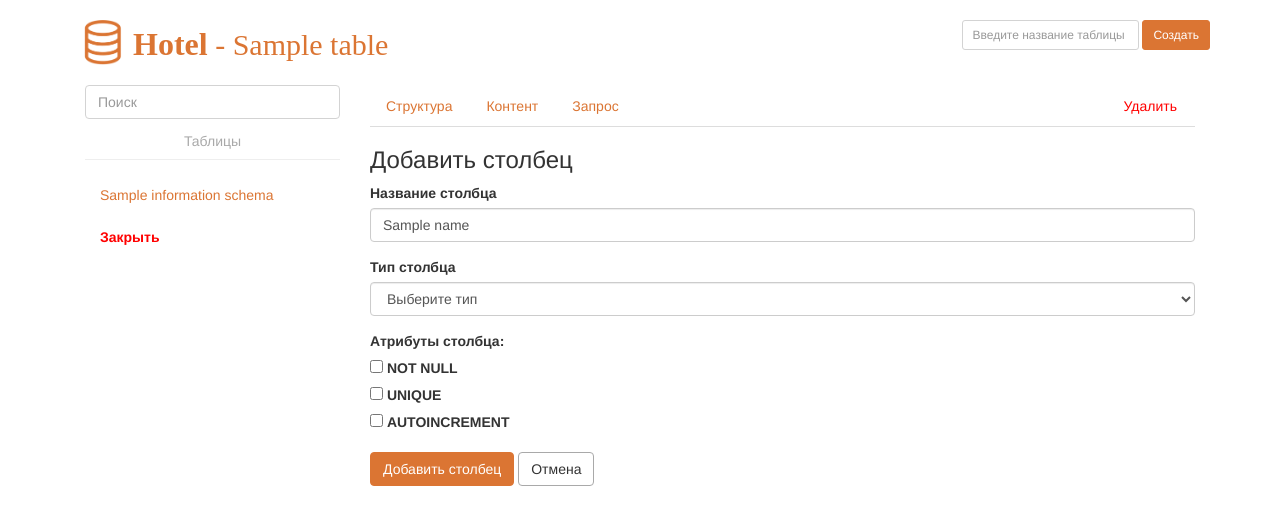
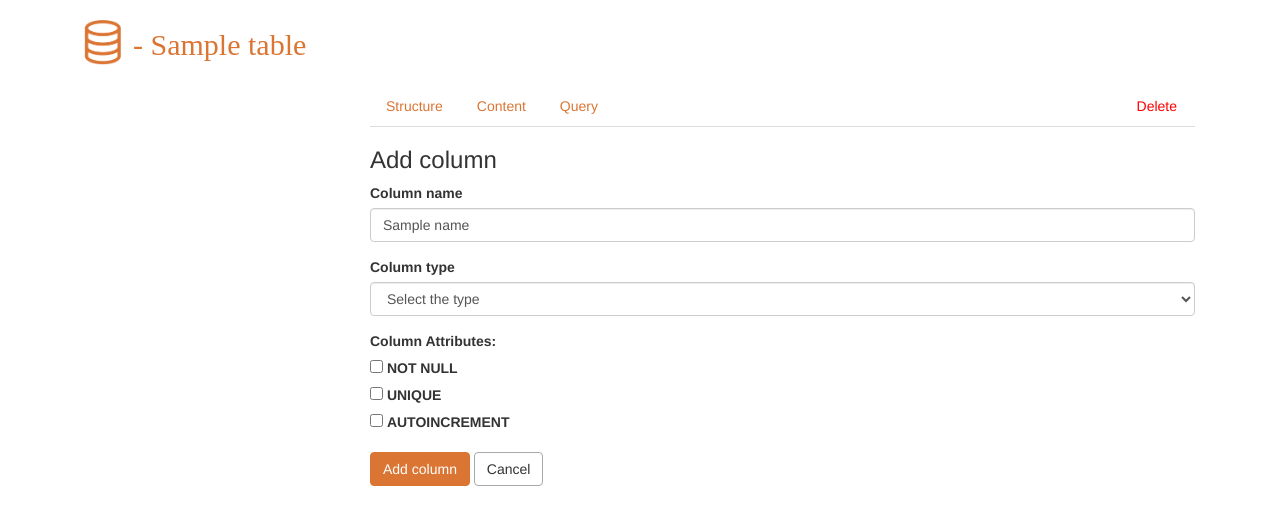
Before and after one commit to BlazeStudio/PostrgreSQL-Web-GUI, a Flask app: template templates/add_column.html in a window 1280 px wide. Shown: the top 525 px of the page. Run offline with Flask 3, Linux system fonts and the light colour scheme; the template is opened without the code that fills it: most values are stand-ins (such as "Sample title", 1, 10 or a date in 2020); a database or web service that is not in the repository returns one stand-in record (values such as "Sample title"); some libraries are stand-ins or nearby versions.

Commit message:
localization

```diff
--- a/main.py
+++ b/main.py
@@ -62,7 +62,7 @@ class PostgresTools():
             self.cursor.execute('SELECT * FROM %s;' % table)
             return self.cursor.fetchall()
         except Exception as e:
-            print(f"Ошибка при выполнении запроса: {e}")
+            print(f"Error updating the cell: {e}")
             return None
 
     def table_sql(self, table):
@@ -125,7 +125,7 @@ class PostgresTools():
             self.cursor.execute(sql)
             self.db.commit()
         except Exception as e:
-            print(f"Ошибка при обновлении ячейки: {e}")
+            print(f"Error updating the cell: {e}")
 
     def get_table_info(self, table):
         try:
@@ -171,7 +171,7 @@ class PostgresTools():
             table_page = self.cursor.fetchall()
             return table_page
         except Exception as e:
-            print(f"Ошибка при выполнении запроса paginate: {e}")
+            print(f"Error when executing the paginate request: {e}")
             return None
 
 
@@ -198,17 +198,17 @@ class PostgresTools():
             existing_columns = [row[0] for row in self.cursor.fetchall()]
 
             if column not in existing_columns:
-                flash('Столбец "%s" не существует в таблице' % column, 'danger')
+                flash('The column "%s" does not exist in the table' % column, 'danger')
                 return
 
             sql = f'ALTER TABLE {table} DROP COLUMN {column}'
             print(sql)
             self.cursor.execute(sql)
 
-            flash('Столбец "%s" успешно удален из таблицы' % column, 'success')
+            flash('Column "%s" has been successfully deleted from the table' % column, 'success')
         except Exception as e:
             print(f"Error deleting column: {e}")
-            flash('Произошла ошибка при удалении столбца: %s' % e, 'danger')
+            flash('An error occurred when deleting a column: %s' % e, 'danger')
         finally:
             self.db.commit()
 
@@ -286,7 +286,7 @@ def index():
         if request.method == 'POST':
             port = request.form.get('port')
             if int(port) < 0:
-                flash(f'Ошибка при входе. Неверное значение порта', 'danger')
+                flash(f'Error logging in. Invalid port value', 'danger')
                 return render_template('index.html')
             dbname = request.form.get('dbname')
             user = request.form.get('username')
@@ -295,7 +295,7 @@ def index():
             try:
                 join(dbname,user,password,host,port)
             except Exception:
-                flash(f'Ошибка при входе. Проверьте правильность данных.', 'danger')
+                flash(f'Error logging in. Check that the data is correct.', 'danger')
     return render_template('index.html')
 
 
@@ -317,7 +317,7 @@ def table_info(table):
 def rename_column(table):
     rename = request.args.get('rename')
     infos = dataset.get_table_info(table)
-    column_names = [row[0] for row in infos]  # Получаем имена столбцов
+    column_names = [row[0] for row in infos]
     if request.method == 'POST':
         new_name = request.form.get('rename_to', '')
         rename = request.form.get('rename', '')
@@ -325,11 +325,11 @@ def rename_column(table):
             try:
                 dataset.cursor.execute(f'ALTER TABLE {table} RENAME COLUMN {rename} TO {new_name}')
                 dataset.db.commit()
-                flash(f'Столбец "{rename}" успешно переименован в "{new_name}"!', 'success')
+                flash(f'The column "{rename}" has been successfully renamed to "{new_name}"!', 'success')
             except Exception as e:
-                flash(f'Ошибка при переименовании столбца: {e}', 'danger')
+                flash(f'Error when renaming a column: {e}', 'danger')
         else:
-            flash('Название столбца не должно быть пустым или совпадать с другим', 'danger')
+            flash('The column name must not be empty or match another one', 'danger')
         return redirect(url_for('rename_column', table=table))
     return render_template(
         'rename_column.html',
@@ -347,7 +347,7 @@ def delete_column(table):
     infos = dataset.get_table_info(table)
     if request.method == 'POST':
         name = request.form.get('name', '')
-        if (name == None): flash('Столбец не указан', 'danger')
+        if (name == None): flash('The column is not specified', 'danger')
         else:
             dataset.delete_column(table, name)
         return redirect(url_for('table_info', table=table))
@@ -374,12 +374,12 @@ def add_column(table):
         if name and column_type:
             success = dataset.add_column(table, name, column_type, not_null, atr)
             if success:
-                flash('Столбец "%s" был успешно создан' % name, 'success')
+                flash('Column "%s" was successfully created' % name, 'success')
             else:
-                if not_null == 'NOT NULL': flash('В таблице содержатся строчки, невозможно добавить столбец с атрибутом NOT NULL', 'danger')
-                else: flash('Столбец с таким именем уже существует', 'danger')
+                if not_null == 'NOT NULL': flash('The table contains rows, it is impossible to add a column with the NOT NULL attribute', 'danger')
+                else: flash('A column with the same name already exists', 'danger')
         else:
-            flash('Имя и тип не могут быть пустыми', 'danger')
+            flash('The name and type cannot be empty', 'danger')
         return redirect(url_for('add_column', table=table))
     return render_template('add_column.html', column_mapping=column_mapping, table=table)
 
@@ -406,7 +406,7 @@ def apply_changes():
         sql = f"UPDATE {table} SET {name} = '{new_value}' WHERE id = {row}"
         dataset.update_cell(sql)
 
-        return jsonify({'message': 'Данные успешно обновлены в базе данных.'})
+        return jsonify({'message': 'The data has been successfully updated in the database.'})
     except Exception as e:
         return jsonify({'error': str(e)})
 
@@ -426,9 +426,9 @@ def delete_row(table, edit):
         sql = sql[:-5]
         dataset.cursor.execute(sql)
         dataset.db.commit()
-        flash('Строка успешно удалена.', 'success')
+        flash('The row was successfully deleted.', 'success')
     except Exception as e:
-        flash(f'Ошибка при удалении строки: {e}', 'danger')
+        flash(f'Error deleting a row: {e}', 'danger')
     return redirect(url_for('table_content', table=table, edit=edit))
 
 
@@ -480,7 +480,7 @@ def table_query(table):
             row_count = len(data)
         except Exception as exc:
             error = str(exc)
-            if error == "no results to fetch": error = "Успешно!"
+            if error == "no results to fetch": error = "Success!"
     else:
         if request.args.get('sql'):
             sql = request.args.get('sql')
@@ -504,14 +504,14 @@ def table_query(table):
 def table_create():
     table = request.form.get('table_name', '')
     if not table:
-        flash('Введите имя таблицы.', 'danger')
+        flash('Enter the name of the table.', 'danger')
         return redirect(request.referrer)
     try:
         dataset.cursor.execute(f'CREATE TABLE {table}(id SERIAL PRIMARY KEY)')
         dataset.db.commit()
         return redirect(url_for('table_info', table=table))
     except Exception as e:
-        flash(f'Ошибка при создании таблицы: {str(e)}', 'danger')
+        flash(f'Error creating the table: {str(e)}', 'danger')
         return redirect(request.referrer)
 
 
@@ -523,9 +523,9 @@ def delete_table(table):
             dataset.cursor.execute('DROP TABLE %s' % table)
             dataset.db.commit()
         except Exception as exc:
-            flash('Ошибка при удалении таблицы: %s' % exc, 'danger')
+            flash('Error deleting the table: %s' % exc, 'danger')
         else:
-            flash('Таблица "%s" была успешно удалена.' % table, 'success')
+            flash('The table "%s" was successfully deleted.' % table, 'success')
             return redirect(url_for('index'))
     return render_template('delete_table.html', table=table)
 
@@ -576,17 +576,17 @@ def join(dbname, user, password, host, port):
     global dataset
     dataset = PostgresTools(dbname, user, password, host, port)
 
-@app.before_request
-def _before_request():
-    global dataset
-    if database:
-        #Change values for your postgresql database
-        dbname = 'Hotel'
-        user = 'postgres'
-        password = '12345'
-        host = 'localhost'
-        port = 5432
-        dataset = PostgresTools(dbname, user, password, host, port)
+# @app.before_request
+# def _before_request():
+#     global dataset
+#     if database:
+#         #Change values for your postgresql database(FOR TEST)
+#         # dbname = 'Hotel'
+#         # user = 'postgres'
+#         # password = '12345'
+#         # host = 'localhost'
+#         # port = 5432
+#         # dataset = PostgresTools(dbname, user, password, host, port)
 
 def main():
     global database
--- a/templates/add_column.html
+++ b/templates/add_column.html
@@ -1,23 +1,23 @@
 {% extends "base_table.html" %}
 
 {% block inner_content %}
-<h3>Добавить столбец</h3>
+<h3>Add column</h3>
 <form action="{{ url_for('add_column', table=table) }}" class="form" method="post">
   <div class="form-group">
-    <label for="id_name">Название столбца</label>
-    <input class="form-control" id="id_name" name="name" type="text" placeholder="Название столбца" value="{{ name }}" />
+    <label for="id_name">Column name</label>
+    <input class="form-control" id="id_name" name="name" type="text" placeholder="Column name" value="{{ name }}" />
   </div>
   <div class="form-group">
-    <label for="id_type">Тип столбца</label>
+    <label for="id_type">Column type</label>
     <select class="form-control" id="id_type" name="type">
-      <option value="">Выберите тип</option>
+      <option value="">Select the type</option>
       {% for column in column_mapping %}
       <option {% if column == col_type %}selected="selected" {% endif %}value="{{ column }}">{{ column }}</option>
       {% endfor %}
     </select>
   </div>
 <div class="form-group">
-    <label>Атрибуты столбца:</label><br>
+    <label>Column Attributes:</label><br>
     <input type="checkbox" id="not_null" name="not_null">
     <label for="not_null">NOT NULL</label><br>
     <input type="checkbox" id="unique" name="unique">
@@ -25,7 +25,7 @@
     <input type="checkbox" id="autoincrement" name="autoincrement">
     <label for="autoincrement">AUTOINCREMENT</label><br>
   </div>
-  <button style="background: #db7533; border: 1px solid #db7533" class="btn btn-primary" type="submit">Добавить столбец</button>
-  <a class="btn btn-default" href="{{ url_for('table_info', table=table) }}">Отмена</a>
+  <button style="background: #db7533; border: 1px solid #db7533" class="btn btn-primary" type="submit">Add column</button>
+  <a class="btn btn-default" href="{{ url_for('table_info', table=table) }}">Cancel</a>
 </form>
 {% endblock %}
--- a/templates/base.html
+++ b/templates/base.html
@@ -24,8 +24,8 @@
             {% if dataset %}
             <form action="{{ url_for('table_create') }}" class="form-inline pull-right" method="post">
               <input name="redirect" type="hidden" value="{{ request.path }}" />
-              <input style="box-shadow: none; outline: none; border: 1px solid lightgrey" class="form-control input-sm" name="table_name" placeholder="Введите название таблицы" />
-              <button style="background: #db7533; border: 1px solid #db7533" class="btn btn-primary btn-sm" type="submit">Создать</button>
+              <input style="box-shadow: none; outline: none; border: 1px solid lightgrey" class="form-control input-sm" name="table_name" placeholder="Enter the name of the table" />
+              <button style="background: #db7533; border: 1px solid #db7533" class="btn btn-primary btn-sm" type="submit">Create</button>
             </form>
             {% endif %}
           {% endblock %}
--- a/templates/base_table.html
+++ b/templates/base_table.html
@@ -9,16 +9,16 @@
 {% block content %}
   <ul class="nav nav-tabs" role="tablist">
     <li role="presentation" class="{% block structure_tab_class %}{% endblock %}">
-      <a style="color: #db7533" href="{{ url_for('table_info', table=table) }}">Структура</a>
+      <a style="color: #db7533" href="{{ url_for('table_info', table=table) }}">Structure</a>
     </li>
     <li role="presentation" class="{% block content_tab_class %}{% endblock %}">
-      <a style="color: #db7533" href="{{ url_for('table_content', table=table, edit='view') }}">Контент</a>
+      <a style="color: #db7533" href="{{ url_for('table_content', table=table, edit='view') }}">Content</a>
     </li>
     <li role="presentation" class="{% block query_tab_class %}{% endblock %}">
-      <a style="color: #db7533" href="{{ url_for('table_query', table=table) }}">Запрос</a>
+      <a style="color: #db7533" href="{{ url_for('table_query', table=table) }}">Query</a>
     </li>
     <li role="presentation" class="pull-right{% block drop_tab_class %}{% endblock %}">
-      <a style="color: red" href="{{ url_for('delete_table', table=table) }}">Удалить</a>
+      <a style="color: red" href="{{ url_for('delete_table', table=table) }}">Delete</a>
     </li>
     {% block inner_nav %}{% endblock %}
   </ul>
--- a/templates/base_tables.html
+++ b/templates/base_tables.html
@@ -1,12 +1,12 @@
 {% extends "base.html" %}
-<form action="{{ url_for('delete_row', table=table) }}" method="post" onsubmit="return confirm('Вы уверены, что хотите удалить эту строку?')">
+<form action="{{ url_for('delete_row', table=table) }}" method="post" onsubmit="return confirm('Are you sure you want to delete this row?')">
   <input type="hidden" name="row_id" value="{{ column[0] }}">
-  <button type="submit" class="btn btn-danger btn-sm">Удалить</button>
+  <button type="submit" class="btn btn-danger btn-sm">Delete</button>
 </form>
 {% block sidebar %}
   {% if dataset %}
-  <input style="box-shadow: none; outline: none; border: 1px solid lightgrey" class="form-control" id="table-search" placeholder="Поиск" type="text" />
-      <h5 style="color: darkgrey; text-align: center; margin-top: 15px">Таблицы</h5><hr style="margin-top: 10px; margin-bottom: 15px">
+  <input style="box-shadow: none; outline: none; border: 1px solid lightgrey" class="form-control" id="table-search" placeholder="Search" type="text" />
+      <h5 style="color: darkgrey; text-align: center; margin-top: 15px">Tables</h5><hr style="margin-top: 10px; margin-bottom: 15px">
   <ul class="nav nav-pills nav-stacked" role="tablist">
     {% for table_name in dataset.tables|sort %}
       {% if table_name not in virtual_tables_corollary %}
@@ -22,7 +22,7 @@
       </li>
       {% endif %}
     {% endfor %}
-      <li class="table-link"><a href="{{ url_for('close') }}" style="color: red;"><b>Закрыть</b></a></li>
+      <li class="table-link"><a href="{{ url_for('close') }}" style="color: red;"><b>Close</b></a></li>
   </ul>
   {% endif %}
 {% endblock %}
```
Also changed, not shown: templates/delete_column.html (+4 -4 lines), templates/delete_table.html (+5 -5 lines), templates/index.html (+11 -19 lines), templates/rename_column.html (+6 -6 lines), templates/table_content.html (+13 -13 lines).
